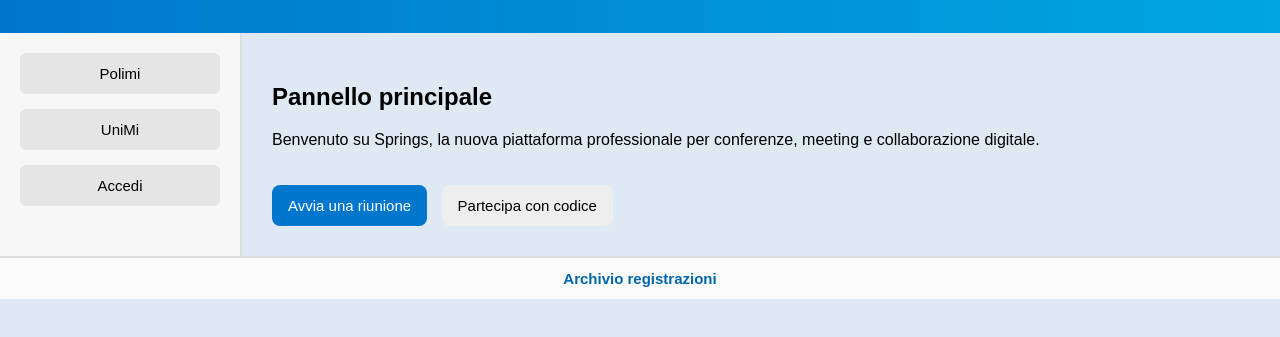
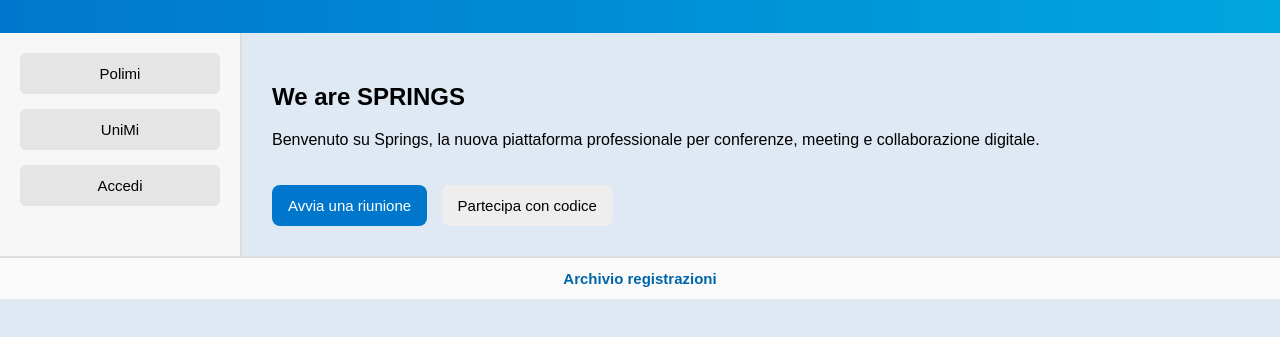
Before and after one commit to SPRINGS-registrazioni/Archivio, a plain HTML site: page index.html in a window 1280 px wide. Shown: the part 77-414 px from the top of the page. Drawn offline with Linux system fonts and the light colour scheme.

Commit message:
Change main panel heading to 'We are SPRINGS'

```diff
--- a/index.html
+++ b/index.html
@@ -205,7 +205,7 @@
         </section>
 
         <section class="main-screen">
-            <h2>Pannello principale</h2>
+            <h2>We are SPRINGS</h2>
             <p>Benvenuto su Springs, la nuova piattaforma professionale per conferenze, meeting e collaborazione digitale.</p>
 
             <button class="start-btn">Avvia una riunione</button>
```
